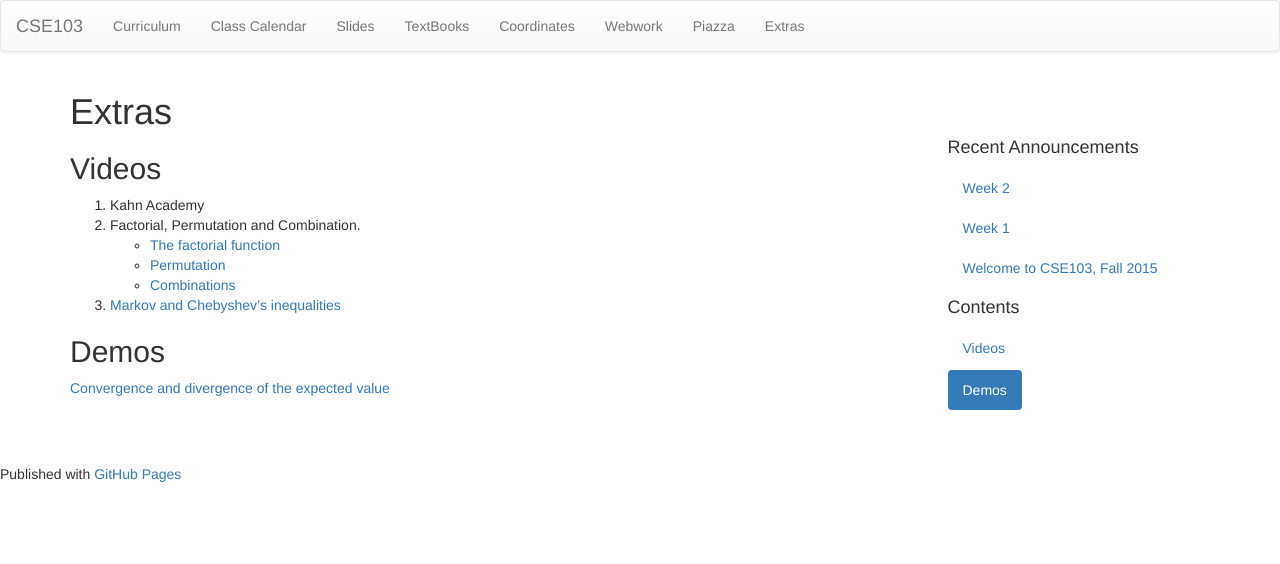
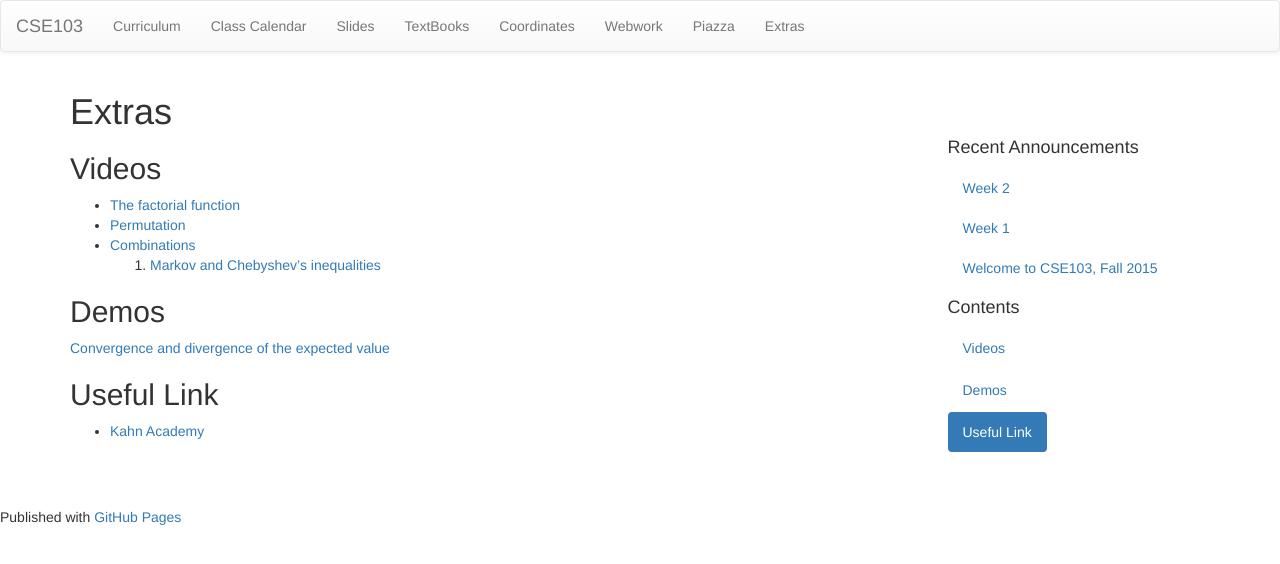
Before and after one commit to cse103/cse103.github.io, a Jekyll site: the page built from pages/6.Demos.md, in a window 1280 px wide. Shown: the top 564 px of the page. Built offline with Jekyll 4.4.1, drawn with Linux system fonts in a browser that asks for light colours; nearby versions of some CDN libraries; Markdown is read by kramdown in place of the engine named in the settings.

Commit message:
updated demo page

```diff
--- a/pages/6.Demos.md
+++ b/pages/6.Demos.md
@@ -5,8 +5,6 @@ permalink: /Extras/
 ---
 
 ## Videos
-1. Kahn Academy
-2. Factorial, Permutation and Combination.
 * [The factorial function](http://www.youtube.com/watch?feature=player_embedded&v=0WrBkmM0Mvo)
 * [Permutation](http://www.youtube.com/watch?feature=player_embedded&v=-g_uxzRPY9U)
 * [Combinations](http://www.youtube.com/watch?feature=player_embedded&v=TaPIYqe6i-c)
@@ -14,3 +12,6 @@ permalink: /Extras/
 
 ## Demos
 [Convergence and divergence of the expected value](http://webwork.cse.ucsd.edu/misc/expected.html)
+
+## Useful Link
+* [Kahn Academy](https://www.khanacademy.org/math/probability)
```
